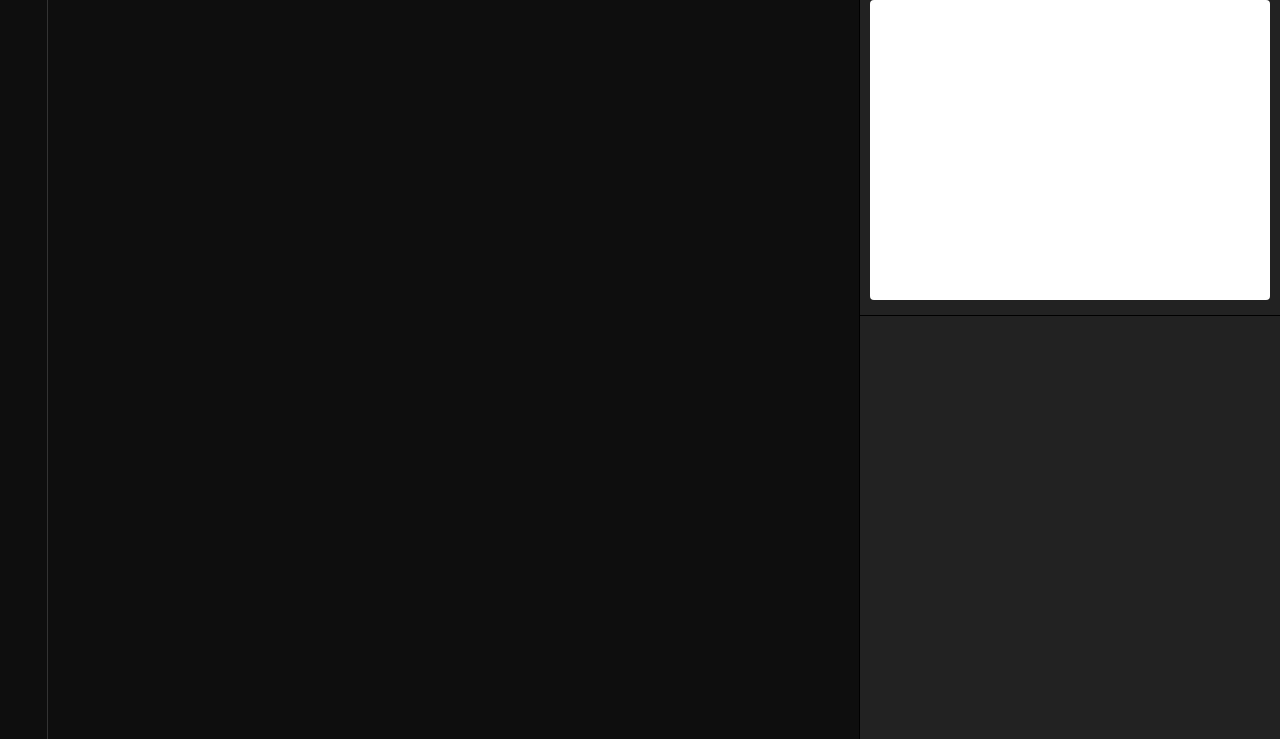
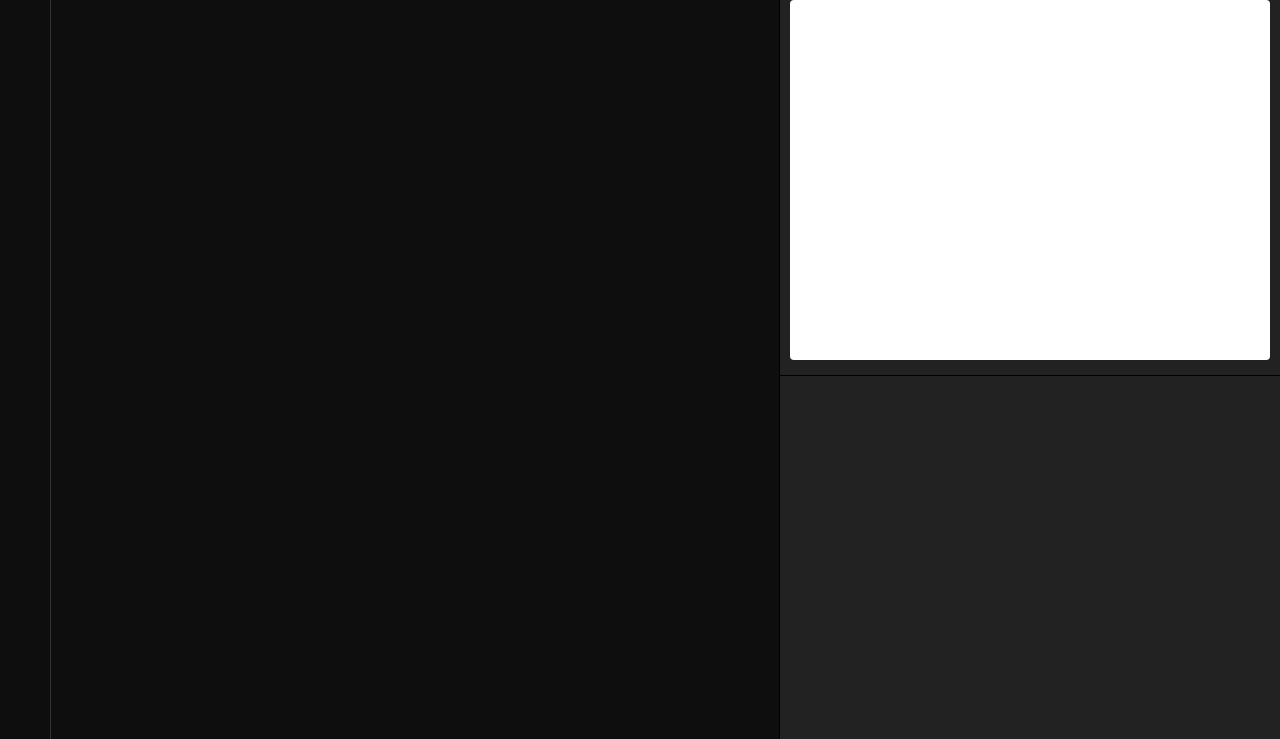
Before and after one commit to catogre/catogre-edit, a plain HTML site: page index.html in a window 1280 px wide. Shown: the part 61-800 px from the top of the page. Drawn offline with Linux system fonts and the light colour scheme.

Commit message:
stage resize!
You can now resize the right part of the screen when the stage is.

```diff
--- a/index.html
+++ b/index.html
@@ -76,8 +76,9 @@
                 <div class="code-autocomplete" id="autocompleteList"></div>
             </div>
             <div class="stage">
+                <div id="stageResize"></div>
                 <div class="stage-player">
-                    <canvas width="400" height="300" id="stageCanvas"></canvas>
+                    <canvas width="480" height="360" id="stageCanvas"></canvas>
                 </div>
                 <div class="stage-sprites"></div>
             </div>
@@ -88,6 +89,7 @@
 <script src="./scripts/commandsList.js"></script>
 <script src="./scripts/smoothDrag.js"></script>
 <script src="./scripts/textareaTextPosition.js"></script>
+<script src="./scripts/stageResize.js"></script>
 <script>
 
     //Highlight Syntax
--- /dev/null
+++ b/scripts/stageResize.js
@@ -0,0 +1,22 @@
+const stage = document.querySelector('.stage');
+const stageCanvas = document.querySelector('#stageCanvas');
+const stageResize = document.querySelector('#stageResize');
+
+stageResize.onmousedown = (eDown) => {
+    let marginBefore = stageCanvas.style.margin;
+    stageCanvas.style.margin = null;
+    let xStart = stage.offsetLeft + stageResize.clientWidth/2;
+    stageCanvas.style.margin = marginBefore;
+
+    document.onmousemove = (e) => {
+        let xDiff = Math.min(Math.max(xStart - e.pageX, -240), 120);
+
+        stageCanvas.style.margin = `${(xDiff/12*9)/2}px ${xDiff/2}px`
+        stageCanvas.style.transform = `scale(${1 + xDiff/480})`
+    }
+
+    document.onmouseup = () => {
+        document.onmousemove = null;
+        document.onmouseup = null;
+    }
+}
--- a/style.css
+++ b/style.css
@@ -166,11 +166,21 @@ input:focus{
 
 .stage{
     border-left: 1px solid #000;
+    position: relative;
 }
 
 .stage-player{
     padding: 10px;
     border-bottom: 1px solid #000;
+}
+
+#stageResize{
+    position: absolute;
+    top: 0;
+    left: -10px;
+    width: 20px;
+    height: 100%;
+    cursor: col-resize;
 }
 
 #stageCanvas{
@@ -250,6 +260,9 @@ input:focus{
     min-height: 100%;
     line-height: 20px;
     padding: 10px 0;
+    display: flex;
+    flex-shrink: 0;
+    flex-direction: column;
 }
 .code-lines p{
     font-size: 12px;
```
